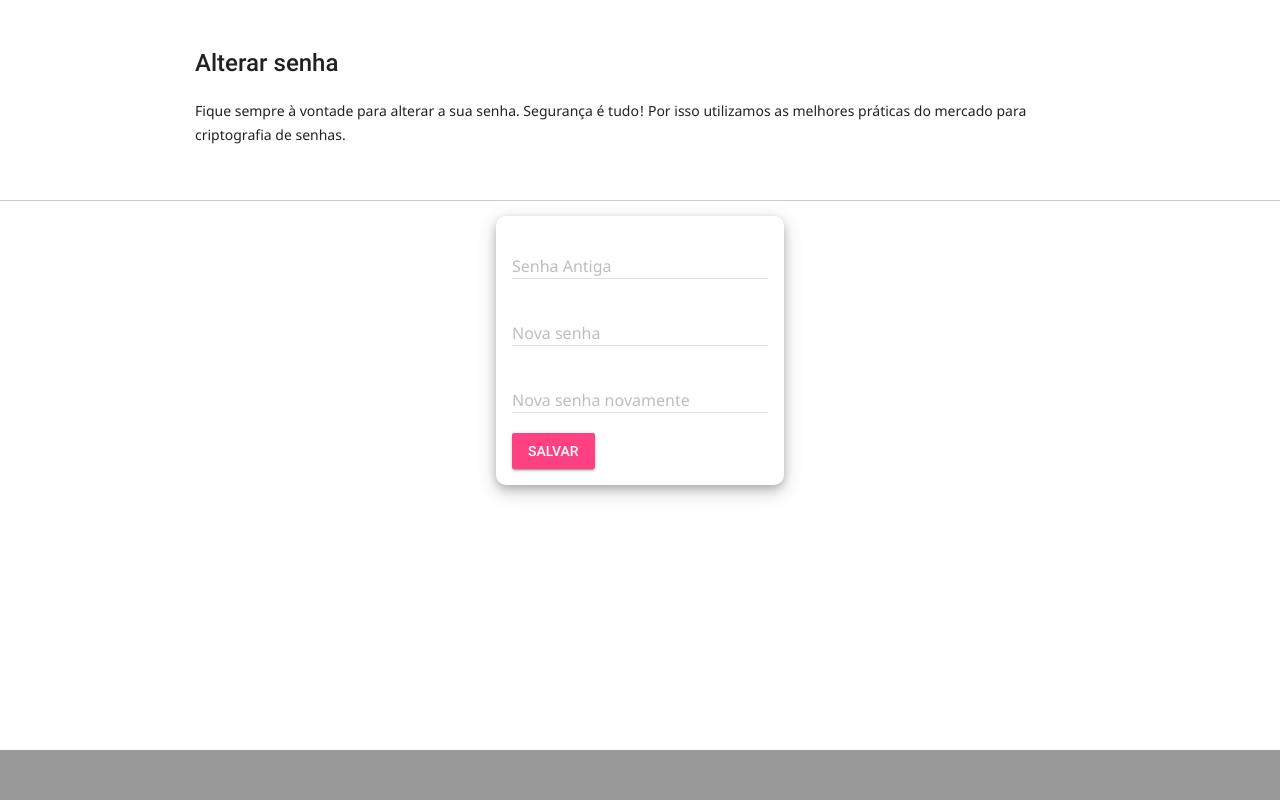
After one commit to Josebr1/projeto-conclusao-curso-tpi, a PHP site: page /tab-alterar-senha.php in a window 1280 px wide. The commit adds this page. Run offline with PHP 8.4, Linux system fonts and the light colour scheme.

Commit message:
add tab-alterar-senha

```diff
--- a/menu-tabs-user.php
+++ b/menu-tabs-user.php
@@ -39,8 +39,6 @@
         <span class="mdl-layout-title">Pão Code</span>
         <nav class="mdl-navigation">
             <a class="mdl-navigation__link" href="">Home Site</a>
-            <a class="mdl-navigation__link" href="">Cursos</a>
-            <a class="mdl-navigation__link" href="">Dados pessoais</a>
             <a class="mdl-navigation__link" href="">Sair</a>
         </nav>
     </div>
@@ -55,7 +53,7 @@
             <div class="page-content"><iframe style="width:100%; height:100%; position: absolute" src="tab-dados-pessoais.php" frameborder="no"></iframe></div>
         </section>
         <section class="mdl-layout__tab-panel" id="scroll-tab-4">
-            <div class="page-content"><!-- Your content goes here --></div>
+            <div class="page-content"><iframe style="width:100%; height:100%; position: absolute" src="tab-alterar-senha.php" frameborder="no"></iframe></div>
         </section>
     </main>
 </div>
--- /dev/null
+++ b/tab-alterar-senha.php
@@ -0,0 +1,72 @@
+<!DOCTYPE html>
+<html lang="pt-br">
+<head>
+    <meta charset="UTF-8">
+    <title>Cadastro</title>
+
+    <!--Import Google Icon Font-->
+    <link rel="stylesheet" href="https://fonts.googleapis.com/icon?family=Material+Icons">
+
+    <!--Import style-->
+    <link type="text/css" rel="stylesheet" href="css/styles.css" media="screen,projection"/>
+
+    <!--Import material-->
+    <link rel="stylesheet" href="material/material.min.css">
+
+    <!--Let browser know website is optimized for mobile-->
+    <meta name="viewport" content="width=device-width, initial-scale=1.0"/>
+
+</head>
+<body style="background: #ffffff;">
+
+<div class="panel-container">
+
+    <div class="user-container">
+        <table>
+            <tr>
+                <td><h4>Alterar senha</h4></td>
+            </tr>
+            <tr>
+                <td><p>Fique sempre à vontade para alterar a sua senha. Segurança é tudo! Por isso utilizamos as melhores práticas do mercado para criptografia de senhas.</p></td>
+            </tr>
+        </table>
+
+    </div>
+</div>
+
+<hr>
+
+<div class="panel-login mdl-cell--2-col">
+    <form action="#">
+        <div class="mdl-textfield mdl-js-textfield">
+            <input class="mdl-textfield__input" type="password" id="fsenhaAtinga">
+            <label class="mdl-textfield__label" for="fsenhaAtinga">Senha Antiga</label>
+        </div>
+        <br />
+        <div class="mdl-textfield mdl-js-textfield">
+            <input class="mdl-textfield__input" type="password" id="fsenhaNova">
+            <label class="mdl-textfield__label" for="fsenhaNova">Nova senha</label>
+        </div>
+        <br />
+        <div class="mdl-textfield mdl-js-textfield">
+            <input class="mdl-textfield__input" type="password" id="fsenhaNovaNovamente">
+            <label class="mdl-textfield__label" for="fsenhaNovaNovamente">Nova senha novamente</label>
+        </div>
+
+        <!-- Accent-colored raised button with ripple -->
+        <button class="mdl-button mdl-js-button mdl-button--raised mdl-js-ripple-effect mdl-button--accent">
+            Salvar
+        </button>
+    </form>
+
+
+</div>
+
+<!--Import jQuery before material.js-->
+<script src="material/material.min.js"></script>
+<!--Import js.js-->
+<script type="text/javascript" src="js/js.js"></script>
+
+<dir id="footer-fixed"></dir>
+</body>
+</html>
```
